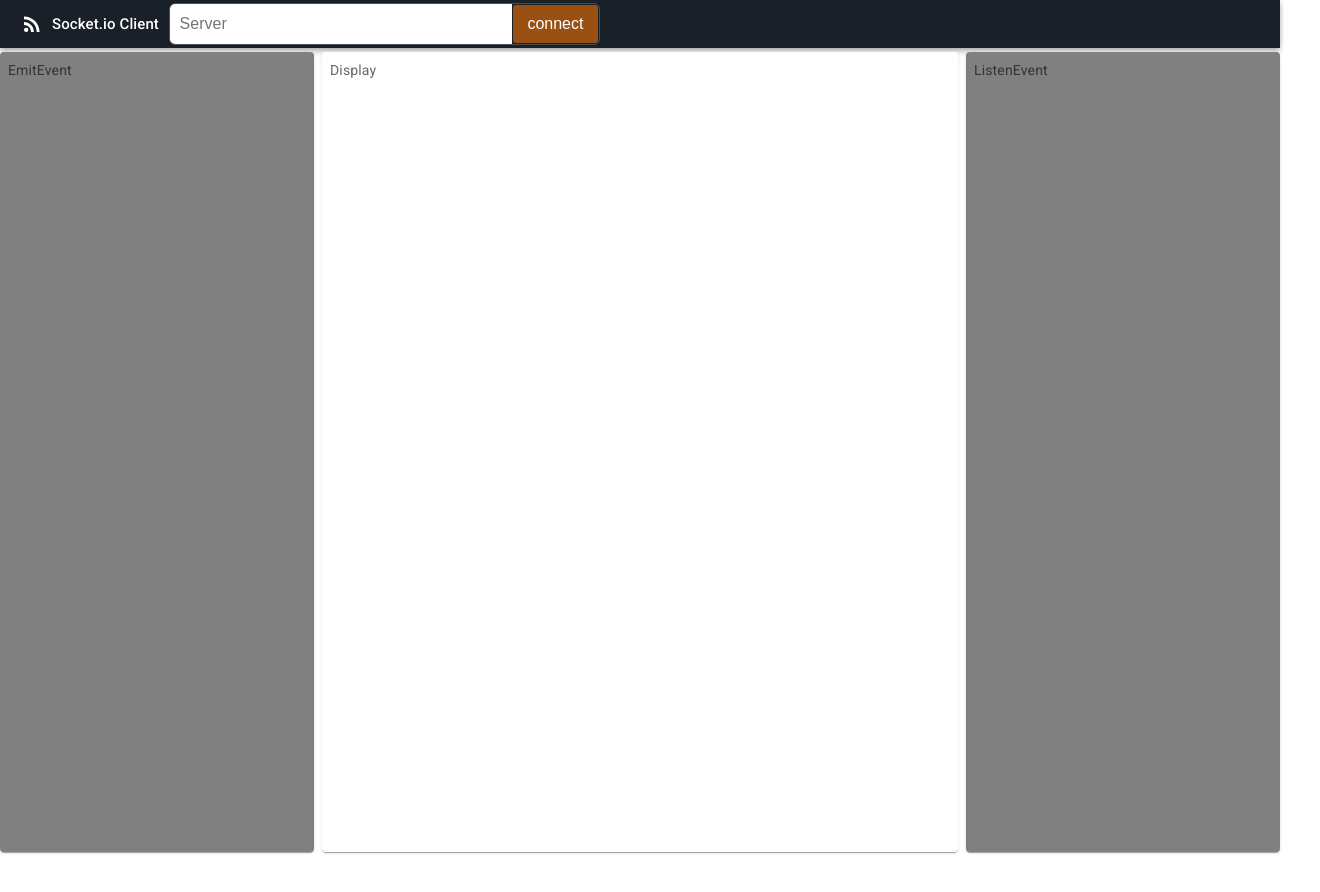
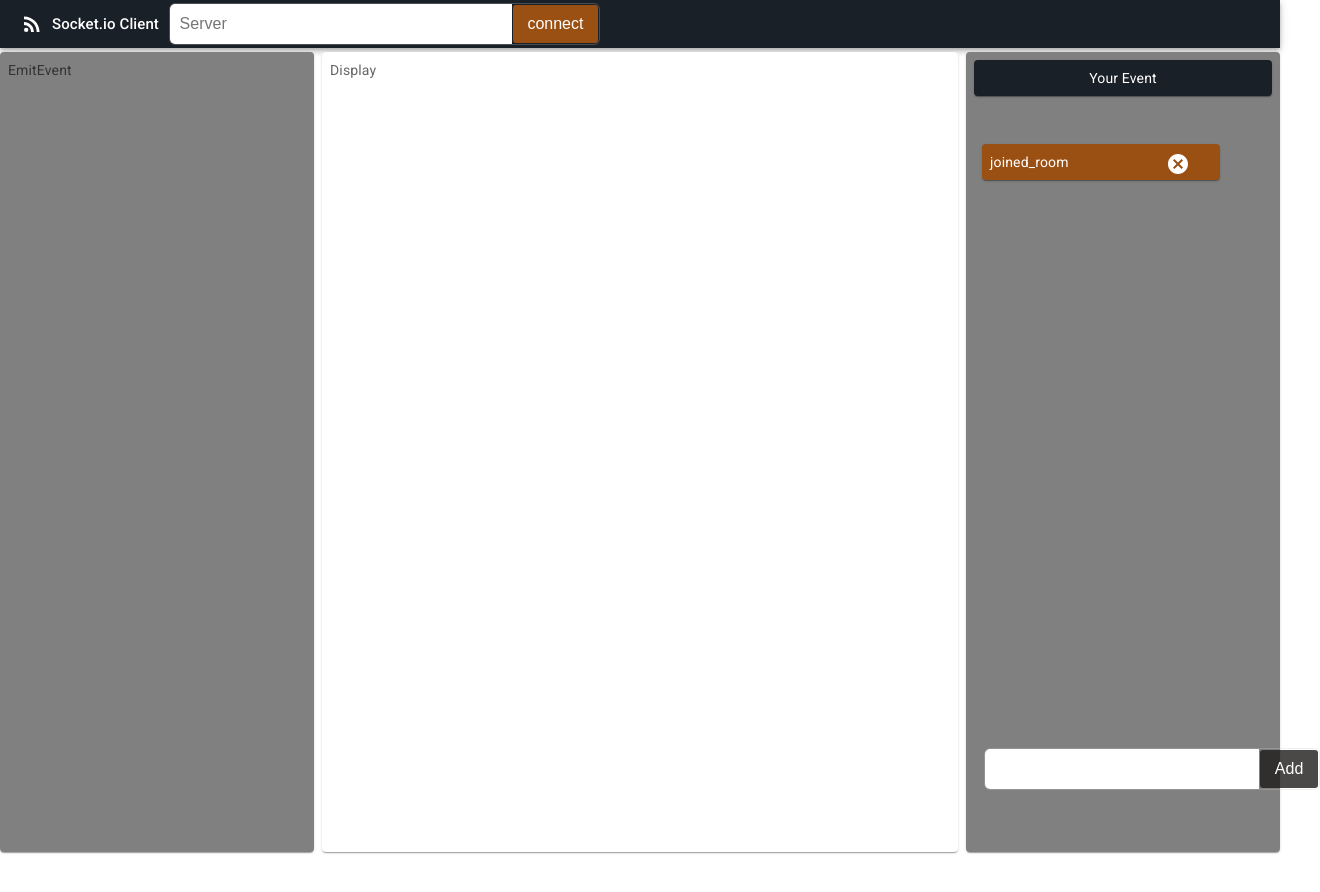
Before and after one commit to JohnnyOhms/socketClient.io, a React (Create React App) app: page / in a window 1280 px wide. Shown: the top 892 px of the page, 1320 px wide, since content can reach past the window. Before the commit the page ends 856 px from the top, so only its background shows below. Built offline with nearby package versions, Linux system fonts and the light colour scheme.

Commit message:
listen event component add..

```diff
--- a/src/component/Event/ListenEvent.tsx
+++ b/src/component/Event/ListenEvent.tsx
@@ -1,7 +1,76 @@
-import React from "react";
+import Paper from "@mui/material/Paper";
+import Stack from "@mui/material/Stack";
+import { styled } from "@mui/material/styles";
+import CancelIcon from "@mui/icons-material/Cancel";
+
+const Item = styled(Paper)(({ theme }) => ({
+  backgroundColor:
+    theme.palette.mode === "dark" ? "#1A2027" : theme.palette.primary.main,
+  ...theme.typography.body2,
+  padding: theme.spacing(1),
+  textAlign: "center",
+  color: "white",
+}));
+
+const ListenedItem = styled(Paper)(({ theme }) => ({
+  backgroundColor: "#9b5013",
+  ...theme.typography.body2,
+  padding: theme.spacing(1),
+  color: "white",
+  width: "80%",
+  display: "flex",
+  margin: theme.spacing(1),
+}));
 
 const ListenEvent = () => {
-  return <div>ListenEvent</div>;
+  return (
+    <div style={{ height: "100%", width: "100%" }}>
+      <Stack>
+        <Item> Your Event</Item>
+      </Stack>
+      <div
+        style={{
+          marginTop: "40px",
+          height: "100%",
+        }}
+      >
+        <Stack>
+          <ListenedItem>
+            joined_room
+            <CancelIcon
+              sx={{
+                margin: "auto",
+                position: "absolute",
+                right: 90,
+                cursor: "pointer",
+              }}
+            />
+          </ListenedItem>
+        </Stack>
+      </div>
+
+      <form
+        className="search-bar"
+        id="add-bar"
+        style={{
+          position: "absolute",
+          bottom: 10,
+          width: "21rem",
+        }}
+      >
+        <input type="text" placeholder="" style={{ width: "100%" }} />
+        <button
+          className="search-icon"
+          style={{
+            cursor: "pointer",
+            backgroundColor: "#1c1919ca",
+          }}
+        >
+          Add
+        </button>
+      </form>
+    </div>
+  );
 };
 
 export default ListenEvent;
```
